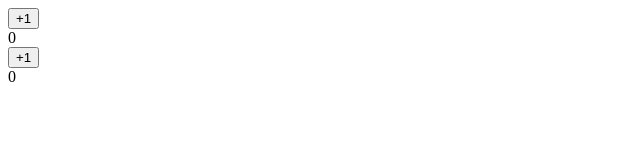
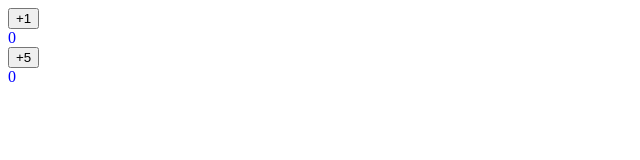
Before and after one commit to mihiranchathuranga/learn_react3, a React (Create React App) app: page / in a window 1280 px wide. Shown: the top 160 px of the page, without its empty margins (0-640 px from the left). Built offline with nearby package versions, Linux system fonts and the light colour scheme.

Commit message:
define the divStyle object

```diff
--- a/src/components/CountButton.js
+++ b/src/components/CountButton.js
@@ -11,11 +11,14 @@ const CountButton = (props) => {
         setCurrentCount(currentCount + props.incrementBy)
     }
 
-    return <div>
-        <button onClick={handleClick}>
-            +1</button>
+    const divStyle = {
+        color: "blue",
+    }
+
+    return (<div style={divStyle}>
+        <button onClick={handleClick} >+{props.incrementBy}</button>
         <div>{currentCount}</div>
-    </div>
+    </div>)
 }
 
 export default CountButton
```
